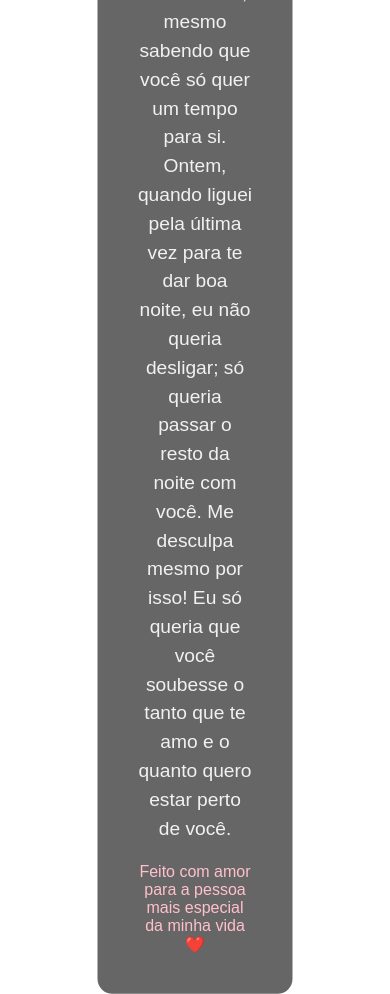
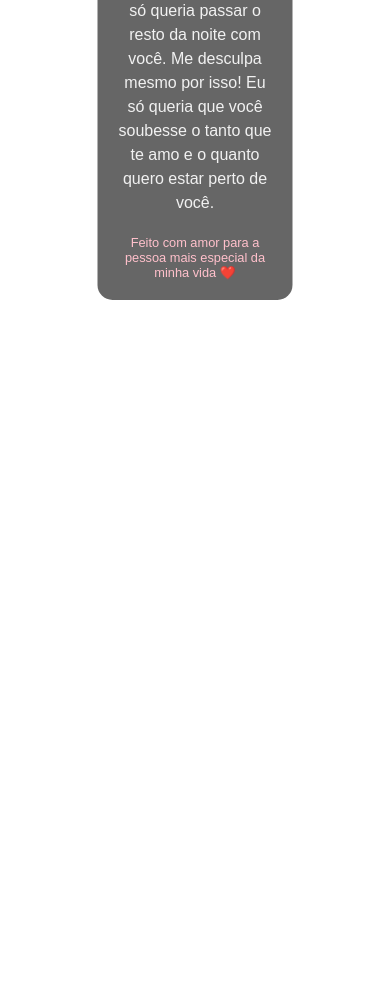
Before and after one commit to fabiofr322/site_for_girlfriend, a plain HTML site: page index.html in a window 390 px wide. Shown: the part 948-1942 px from the top of the page. After the commit the page ends 1248 px from the top, so only its background shows below. Drawn offline with Linux system fonts and the light colour scheme.

Commit message:
Update styles.css

```diff
--- a/styles.css
+++ b/styles.css
@@ -107,3 +107,24 @@ footer {
   background-size: cover;
   animation: fall linear infinite;
 }
+
+/* Media Queries para dispositivos móveis */
+@media (max-width: 768px) {
+  .content {
+    top: 60%;
+    padding: 20px;
+    max-width: 90%;
+  }
+
+  h1 {
+    font-size: 2em;
+  }
+
+  .apology {
+    font-size: 1em;
+  }
+
+  footer {
+    font-size: 0.8em;
+  }
+}
```
